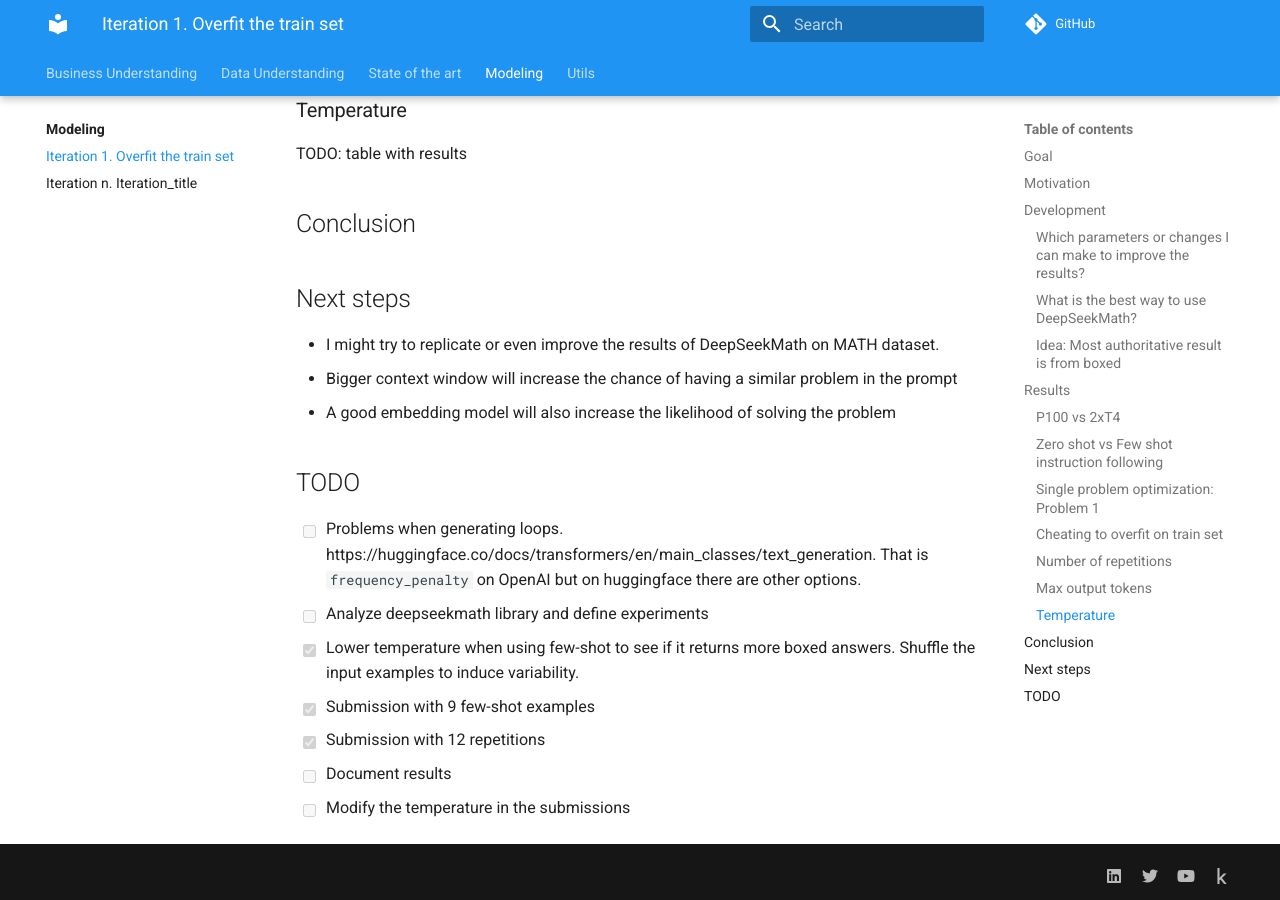
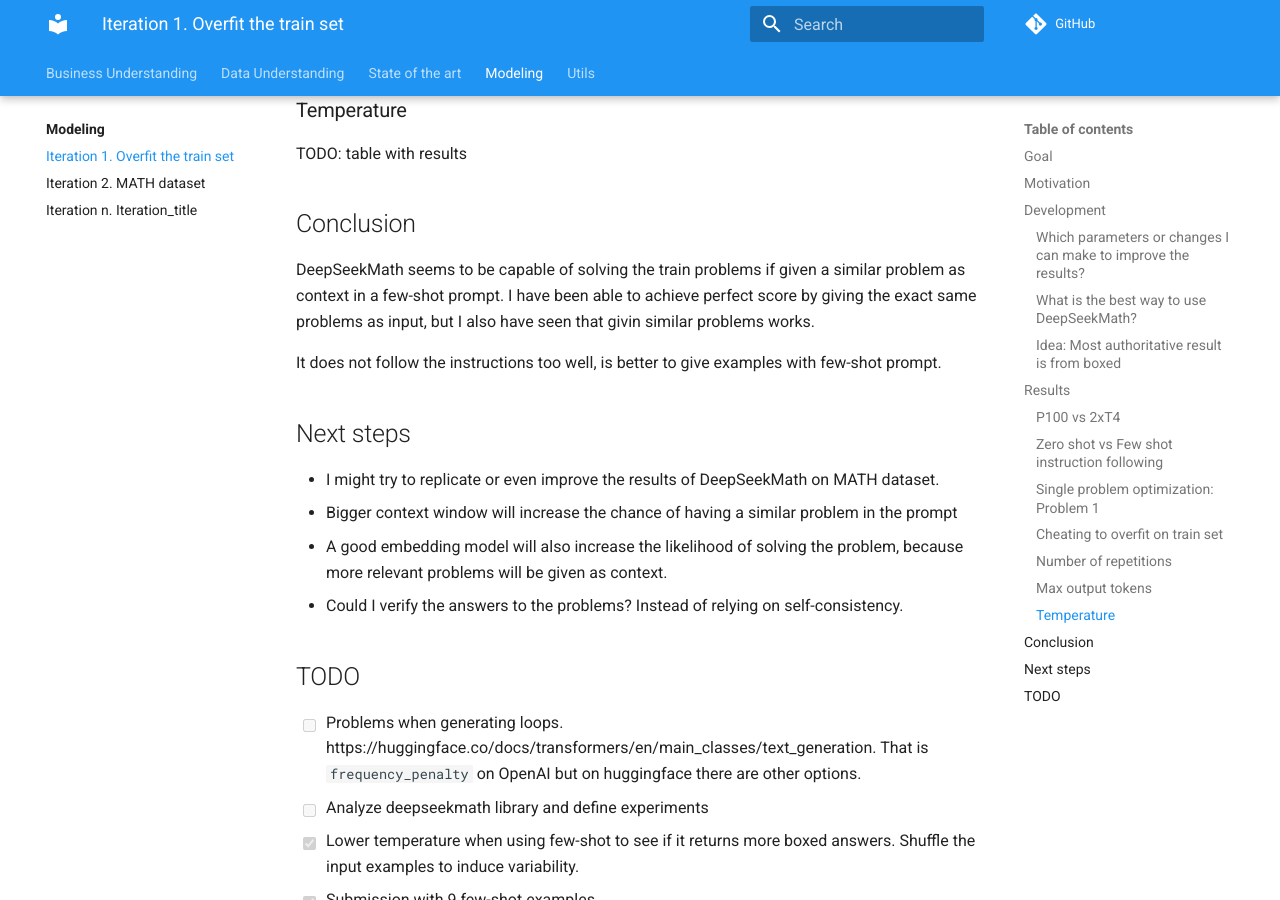
Before and after one commit to ironbar/aimo, an MkDocs documentation site: the page built from docs/modeling/Iteration_01_overfit.md, in a window 1280 px wide and 900 px high, scrolled down 4405 px. Built offline with MkDocs 1.6.1 and Material for MkDocs 9.7.7, drawn with Linux system fonts in a browser that asks for light colours; comment, search, counter and statistics services are not loaded.

Commit message:
started iteration 2 with the focus on MATH dataset

```diff
--- a/docs/modeling/Iteration_01_overfit.md
+++ b/docs/modeling/Iteration_01_overfit.md
@@ -154,11 +154,19 @@ TODO: table with results
 
 ## Conclusion
 
+DeepSeekMath seems to be capable of solving the train problems if given a similar problem as context
+in a few-shot prompt. I have been able to achieve perfect score by giving the exact same problems as input,
+but I also have seen that givin similar problems works.
+
+It does not follow the instructions too well, is better to give examples with few-shot prompt.
+
 ## Next steps
 
 - I might try to replicate or even improve the results of DeepSeekMath on MATH dataset.
 - Bigger context window will increase the chance of having a similar problem in the prompt
-- A good embedding model will also increase the likelihood of solving the problem
+- A good embedding model will also increase the likelihood of solving the problem, because more relevant
+  problems will be given as context.
+- Could I verify the answers to the problems? Instead of relying on self-consistency.
 
 ## TODO
 
@@ -168,4 +176,4 @@ TODO: table with results
 - [x] Submission with 9 few-shot examples
 - [x] Submission with 12 repetitions
 - [ ] Document results
-- [ ] Modify the temperature in the submissions
+- [x] Modify the temperature in the submissions
```
Also changed, not shown: docs/modeling/Iteration_02_MATH_dataset.md (added, +51 -0 lines).
